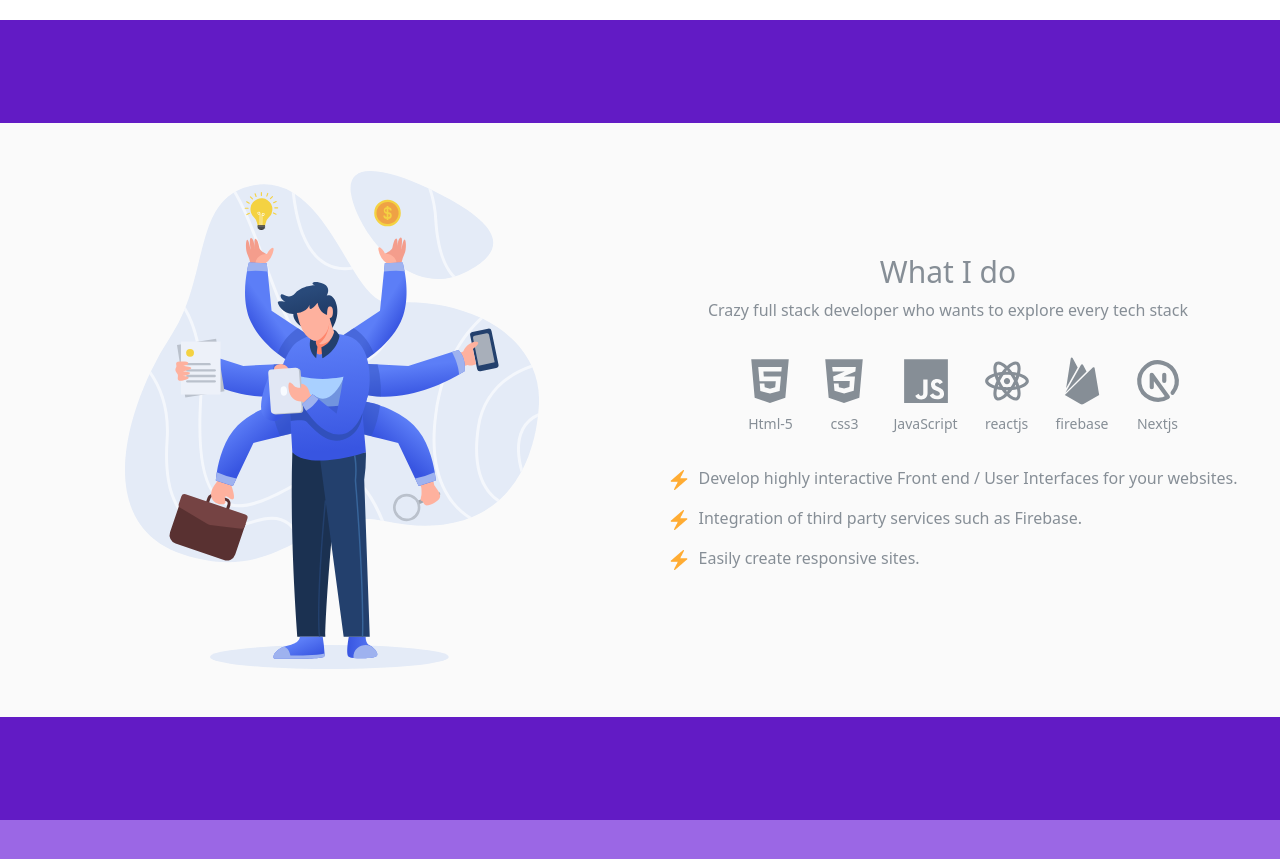
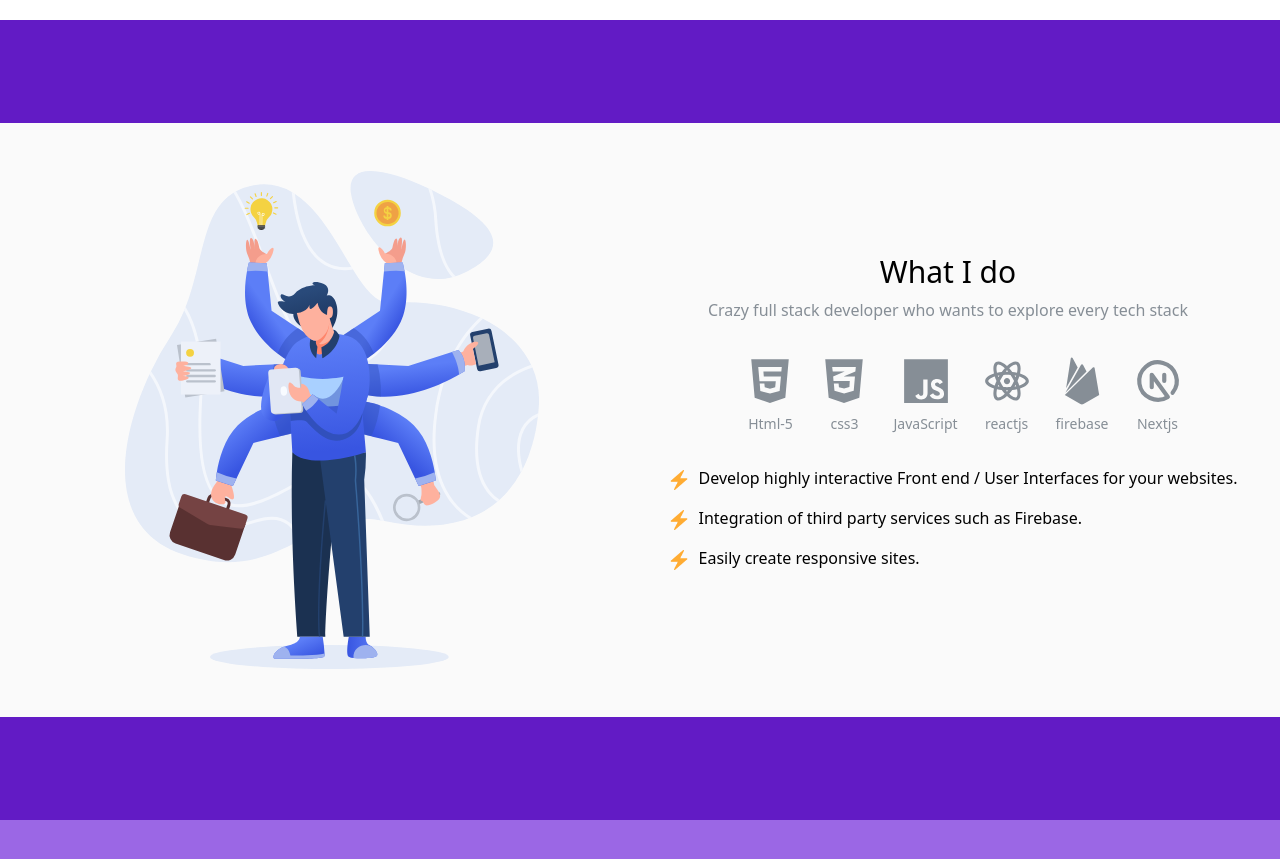
Before and after one commit to ZAINKHAN25/Portfolio-template, a React (Create React App) app: page / in a window 1280 px wide. Shown: the part 780-1639 px from the top of the page. Built offline with nearby package versions, Linux system fonts and the light colour scheme.

Commit message:
Add karlya

```diff
--- a/src/Components/Services.jsx
+++ b/src/Components/Services.jsx
@@ -4,25 +4,22 @@ import servicesListIcon from '../assets/servicesListIcon.png'
 import { servicesList, servicesIcons, servicesSubTitle } from '../Constants/Constants'
 
 export default function Services({ scrolled }) {
+    return (
+        <div className='row serviceDiv px-4 py-5'>
+            <div className='col-lg-6 col-md-12 col-12 d-flex flex-column justify-content-center align-items-center'>
+                <img src={servicesImg} alt="" className={`servicesImg ${scrolled && "fadeInLeft"}`} />
+            </div>
+            <div className="col-lg-6 col-md-12 col-12 d-flex justify-content-center align-items-center">
+                <div className='d-flex flex-column justify-content-center align-items-center servicesIconDiv'>
 
-    console.log("isServices ==> ", scrolled);
-
-
-
-    return (
-        <div className='row servicesDiv px-4 py-5'>
-            <div className='col-lg-6 col-md-12 col-12 d-flex flex-column justify-content-center align-items-center'>
-                <img src={servicesImg} alt="" className={`servicesImg ${scrolled && "fadeInRight"}`} />
-            </div>
-            <div className='col-lg-6 col-md-12 col-12 d-flex flex-column justify-content-center align-items-center servicesIconDiv'>
-                <h1 className='servicesHeading'>
+                    <h1 className={`servicesHeading ${scrolled && "fadeInRight"}`}>
                         What I do
                     </h1>
-                <p className='servicesSubTitle'>
+                    <p className={`servicesSubTitle ${scrolled && "fadeInRight"}`}>
                         {servicesSubTitle}
                     </p>
 
-                <div className="skillIconsDiv">
+                    <div className={`skillIconsDiv ${scrolled && "fadeInRight"}`}>
                         <ul className='iconsList d-flex gap-4 align-items-center justify-content-center flex-wrap'>
                             {
                                 servicesIcons.map((v, i) => {
@@ -41,7 +38,7 @@ export default function Services({ scrolled }) {
                         </ul>
                     </div>
 
-                <div className="servicesListDiv">
+                    <div className={`servicesListDiv ${scrolled && "fadeInRight"}`}>
                         {
                             servicesList.map((v, i) => {
                                 return (
@@ -58,6 +55,9 @@ export default function Services({ scrolled }) {
                             })
                         }
                     </div>
+
+                </div>
+
             </div>
         </div>
     )
--- a/src/index.css
+++ b/src/index.css
@@ -326,15 +326,24 @@ body {
 
 
 /* skillDiv */
+
+.serviceDiv{
+    background-color: #fafafa;
+    width: 100%;
+}
+
+.listContentDiv{
+    color: black;
+}
+
 .servicesDiv {
-    background-color: #fafafa !important;
-    color: #868e96;
-    width: 100%;
+    background-color: #fafafa;
 }
 
 .servicesHeading {
     font-size: 30px;
     text-align: center;
+    color: black;
 }
 
 .servicesSubTitle {
@@ -362,14 +371,48 @@ body {
     height: 100%;
 }
 
-.servicesImg.fadeInRight {
+.servicesIconDiv {
+    overflow-x: hidden;
+}
+
+.servicesImg.fadeInLeft {
+    animation: fadeInLeft 1s ease-in-out 0s 1 normal forwards;
+}
+
+.servicesIconDiv .fadeInRight {
     animation: fadeInRight 1s ease-in-out;
 }
 
+@keyframes fadeInLeft {
+    0% {
+        opacity: 0;
+        transform: translateX(-50px);
+    }
+
+    100% {
+        opacity: 1;
+        transform: translateX(0);
+    }
+}
 
 .singleIcon:hover {
     cursor: pointer;
 }
+
+.singleIcon:hover .servicesIcon {
+    color: #0db3c7;
+    transition: all .5s;
+}
+
+.servicesListIcon {
+    width: 20px;
+    margin: 0 10px;
+}
+
+/* end servicesDiv */
+
+
+
 
 @media (max-width: 991px) {
     .homeImg {
```
Lines whose indentation alone changed are shown as unchanged.
